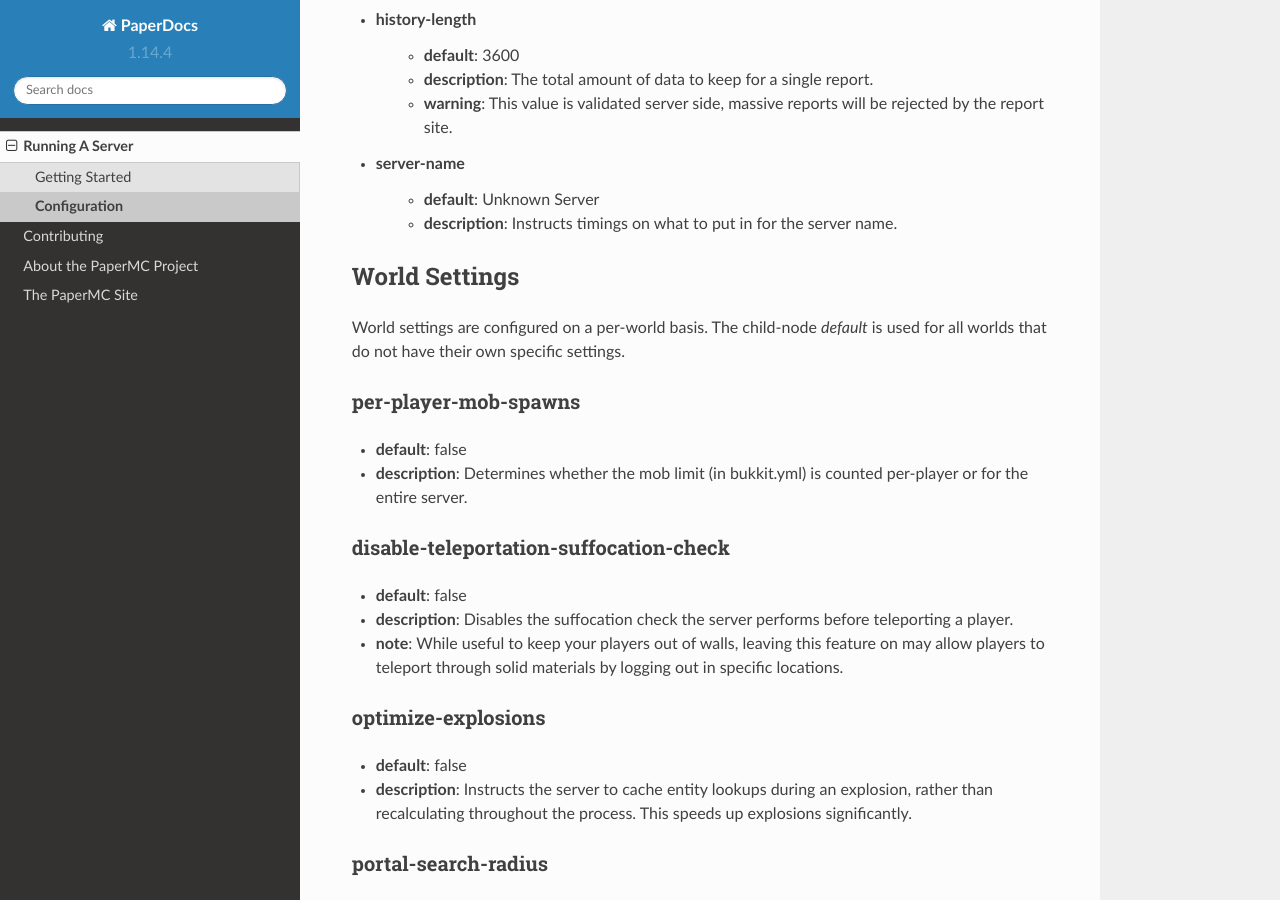
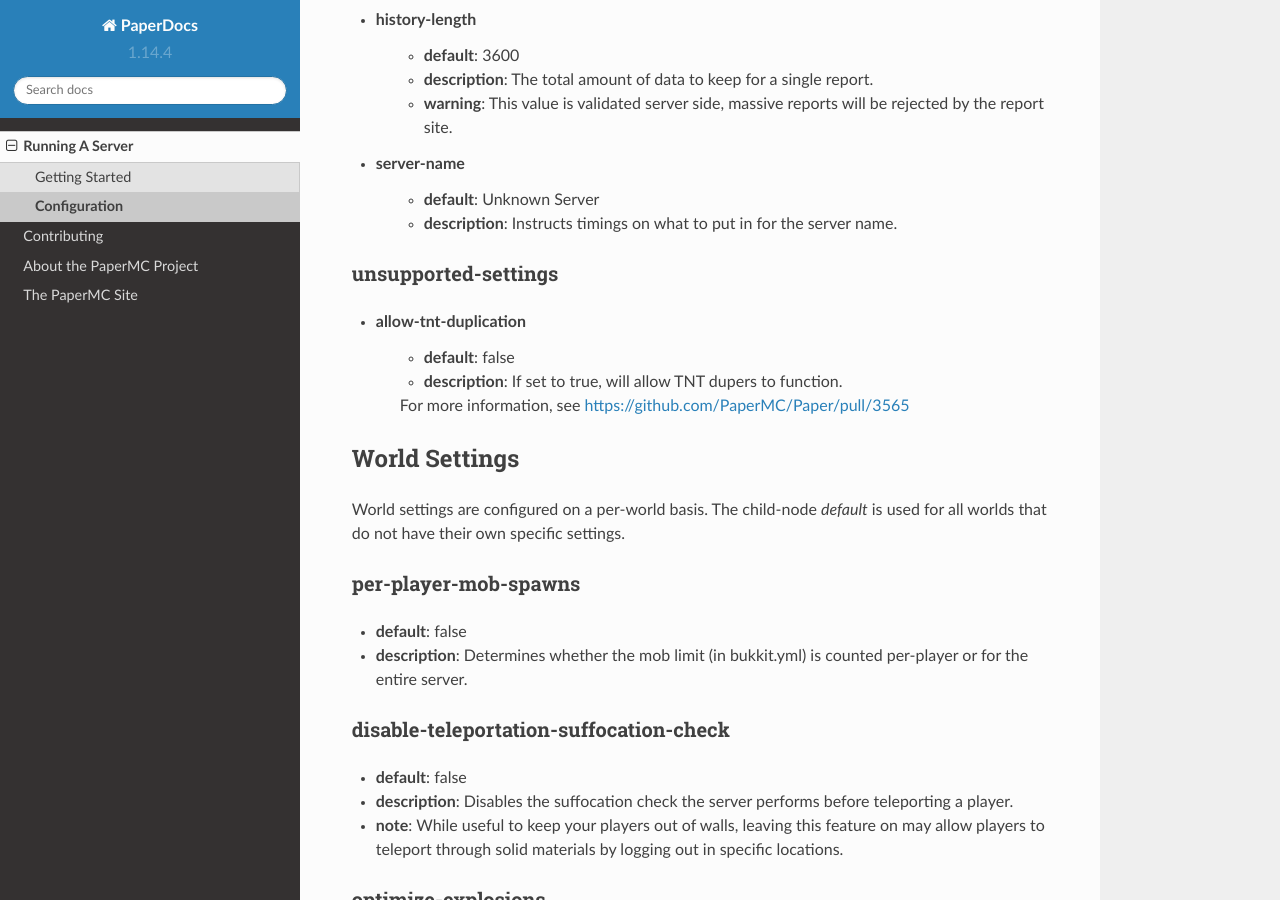
Before and after one commit to PaperMC/PaperDocs, a Sphinx documentation site: the page built from source/server/configuration.rst, in a window 1280 px wide and 900 px high, scrolled down 5206 px. Built offline with Sphinx 7.4.7 and the Read the Docs theme 2.0.0, drawn with Linux system fonts in a browser that asks for light colours.

Commit message:
Add documentation for unsupported-settings

```diff
--- a/source/server/configuration.rst
+++ b/source/server/configuration.rst
@@ -233,6 +233,13 @@
 * server-name
     - **default**: Unknown Server
     - **description**: Instructs timings on what to put in for the server name.
+
+unsupported-settings
+~~~~~~~~
+* allow-tnt-duplication
+        - **default**: false
+        - **description**: If set to true, will allow TNT dupers to function.
+        For more information, see https://github.com/PaperMC/Paper/pull/3565
 
 World Settings
 ==============
```
